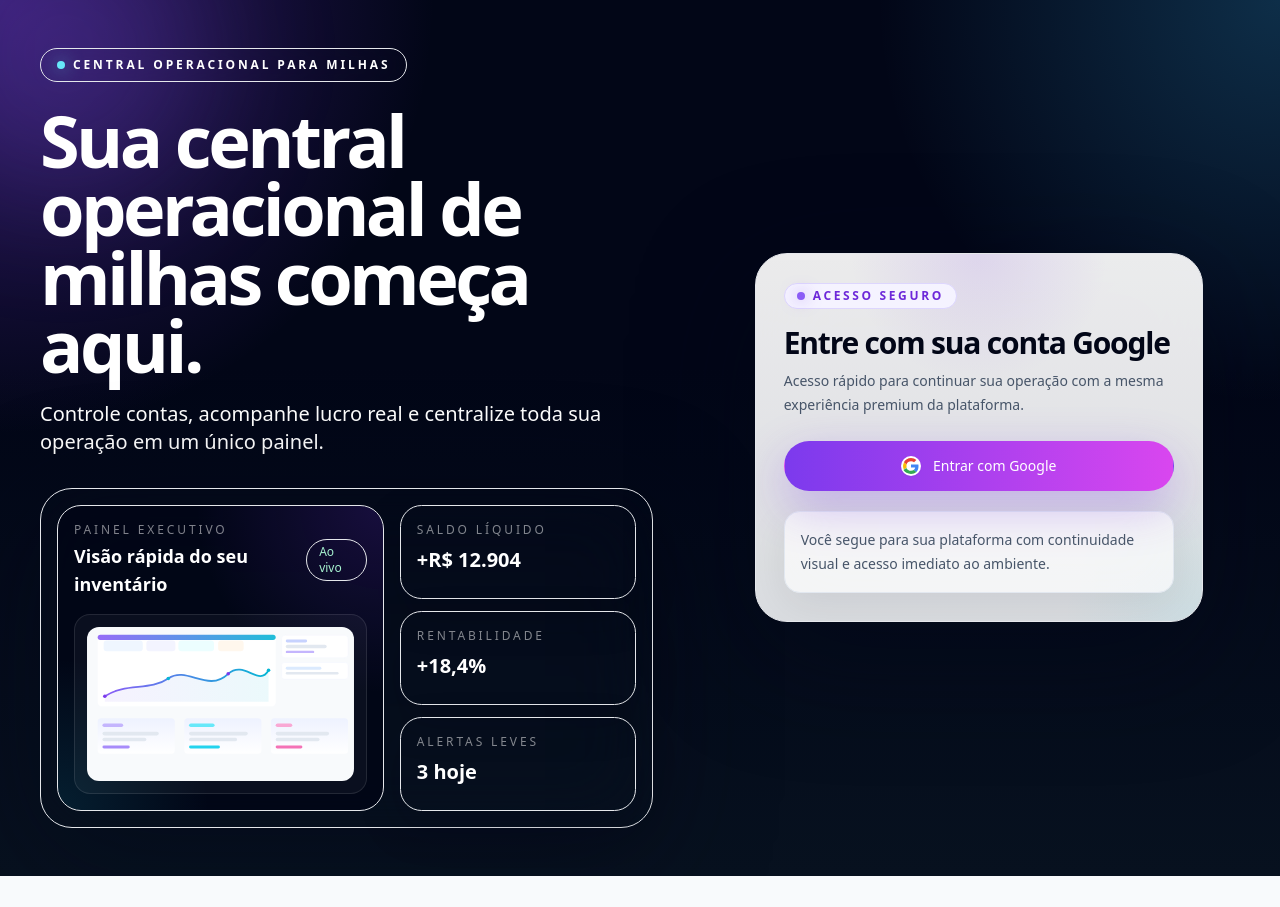
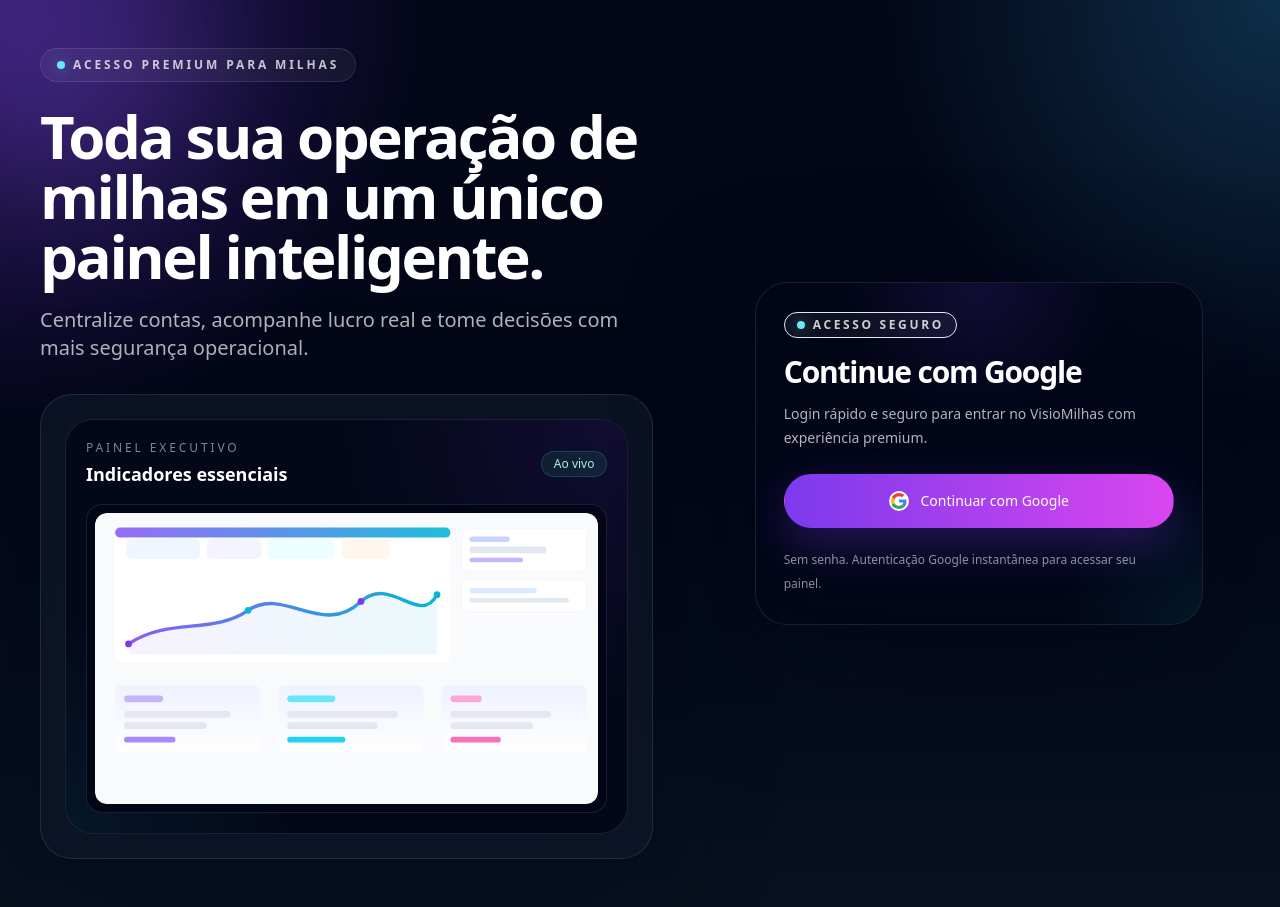
Before and after one commit to datavisio-tech/visiomilhas, a Next.js app: page /sign-in in a window 1280 px wide. Before the commit the page ends 876 px from the top, so only its background shows below. Built offline with nearby package versions, Linux system fonts and the light colour scheme.

Commit message:
refactor(auth): simplifica auth premium e melhora conversão (3.4-H)

```diff
--- a/app/sign-in/page.tsx
+++ b/app/sign-in/page.tsx
@@ -1,11 +1,5 @@
 import Image from "next/image";
 import GoogleSignInCard from "../../components/auth/google-sign-in-card.client";
-
-const previewMetrics = [
-  { label: "Saldo líquido", value: "+R$ 12.904" },
-  { label: "Rentabilidade", value: "+18,4%" },
-  { label: "Alertas leves", value: "3 hoje" },
-];
 
 type SignInPageProps = {
   searchParams?: {
@@ -24,50 +18,48 @@
 
       <div className="relative mx-auto flex min-h-[calc(100vh-4rem)] max-w-7xl flex-col gap-10 lg:grid lg:grid-cols-[1.08fr_0.92fr] lg:items-center lg:gap-16">
         <section className="order-2 flex flex-col justify-center lg:order-1">
-          <div className="inline-flex w-fit items-center gap-2 rounded-full border border-white/12 bg-white/6 px-4 py-2 text-xs font-semibold uppercase tracking-[0.24em] text-white/88 backdrop-blur-xl">
-            <span className="h-2 w-2 rounded-full bg-cyan-300 shadow-[0_0_18px_rgba(103,232,249,0.8)]" />
-            Central operacional para milhas
+          <div className="inline-flex w-fit items-center gap-2 rounded-full border border-white/10 bg-white/5 px-4 py-2 text-xs font-semibold uppercase tracking-[0.24em] text-white/75 backdrop-blur-xl">
+            <span className="h-2 w-2 rounded-full bg-cyan-300 shadow-[0_0_16px_rgba(103,232,249,0.55)]" />
+            Acesso premium para milhas
           </div>
 
-          <h1 className="mt-6 max-w-3xl text-4xl font-semibold tracking-[-0.05em] text-white sm:text-5xl lg:text-7xl lg:leading-[0.95]">
-            Sua central operacional de milhas começa aqui.
+          <h1 className="mt-6 max-w-3xl text-4xl font-semibold tracking-[-0.04em] text-white sm:text-5xl lg:text-6xl">
+            Toda sua operação de milhas em um único painel inteligente.
           </h1>
 
-          <p className="mt-5 max-w-2xl text-lg leading-8 text-white/78 sm:text-xl">
-            Controle contas, acompanhe lucro real e centralize toda sua operação em um único painel.
+          <p className="mt-5 max-w-2xl text-lg leading-8 text-white/70 sm:text-xl">
+            Centralize contas, acompanhe lucro real e tome decisões com mais
+            segurança operacional.
           </p>
 
-          <div className="mt-8 grid max-w-2xl gap-4 rounded-[2rem] border border-white/12 bg-white/6 p-4 shadow-[0_24px_120px_rgba(2,6,23,0.42)] backdrop-blur-2xl sm:grid-cols-[1.16fr_0.84fr]">
-            <div className="relative overflow-hidden rounded-[1.5rem] border border-white/12 bg-slate-950/90 p-4">
-              <div className="absolute inset-0 bg-[radial-gradient(circle_at_top_right,_rgba(124,58,237,0.18),_transparent_42%),radial-gradient(circle_at_bottom_left,_rgba(34,211,238,0.12),_transparent_34%)]" />
-              <div className="relative flex items-center justify-between">
+          <div className="mt-8 rounded-[2rem] border border-white/10 bg-slate-900/70 p-5 shadow-[0_32px_120px_rgba(2,6,23,0.32)] backdrop-blur-2xl sm:p-6">
+            <div className="relative overflow-hidden rounded-[1.75rem] border border-white/10 bg-slate-950/80 p-4 sm:p-5">
+              <div className="absolute inset-0 bg-[radial-gradient(circle_at_top_right,rgba(124,58,237,0.12),transparent_42%),radial-gradient(circle_at_bottom_left,rgba(34,211,238,0.08),transparent_34%)]" />
+              <div className="relative flex flex-col gap-4">
+                <div className="flex items-center justify-between">
                   <div>
-                  <div className="text-xs uppercase tracking-[0.24em] text-white/50">Painel executivo</div>
-                  <div className="mt-1 text-lg font-semibold text-white">Visão rápida do seu inventário</div>
+                    <div className="text-xs uppercase tracking-[0.24em] text-white/50">
+                      Painel executivo
                     </div>
-                <div className="rounded-full border border-emerald-400/24 bg-emerald-400/12 px-3 py-1 text-xs text-emerald-200">
+                    <div className="mt-1 text-lg font-semibold text-white">
+                      Indicadores essenciais
+                    </div>
+                  </div>
+                  <div className="rounded-full border border-emerald-400/20 bg-emerald-400/10 px-3 py-1 text-xs text-emerald-200">
                     Ao vivo
                   </div>
                 </div>
 
-              <div className="relative mt-4 overflow-hidden rounded-2xl border border-white/10 bg-white/[0.04] p-3">
+                <div className="relative overflow-hidden rounded-2xl border border-white/10 bg-slate-950/90 p-2">
                   <Image
                     src="/assets/mock-dashboard-rich.svg"
-                  alt="Prévia do painel VisioMilhas"
+                    alt="Prévia compacta do painel VisioMilhas"
                     width={720}
                     height={420}
                     className="h-auto w-full rounded-xl object-cover"
                   />
                 </div>
               </div>
-
-            <div className="grid gap-3 sm:grid-rows-3">
-              {previewMetrics.map((metric) => (
-                <div key={metric.label} className="rounded-[1.35rem] border border-white/12 bg-slate-950/88 p-4 shadow-[0_16px_40px_rgba(2,6,23,0.22)]">
-                  <div className="text-xs uppercase tracking-[0.24em] text-white/50">{metric.label}</div>
-                  <div className="mt-2 text-xl font-semibold text-white">{metric.value}</div>
-                </div>
-              ))}
             </div>
           </div>
         </section>
--- a/components/auth/google-sign-in-card.client.tsx
+++ b/components/auth/google-sign-in-card.client.tsx
@@ -7,7 +7,9 @@
   callbackUrl: string;
 };
 
-export default function GoogleSignInCard({ callbackUrl }: GoogleSignInCardProps) {
+export default function GoogleSignInCard({
+  callbackUrl,
+}: GoogleSignInCardProps) {
   const [loading, setLoading] = useState(false);
   const [error, setError] = useState<string | null>(null);
 
@@ -29,18 +31,25 @@
       });
 
       const responseText = await response.text();
-      let data: { url?: string; message?: string; error?: string } | null = null;
+      let data: { url?: string; message?: string; error?: string } | null =
+        null;
 
       if (responseText.trim()) {
         try {
-          data = JSON.parse(responseText) as { url?: string; message?: string; error?: string };
+          data = JSON.parse(responseText) as {
+            url?: string;
+            message?: string;
+            error?: string;
+          };
         } catch {
           data = { error: responseText };
         }
       }
 
       if (!response.ok) {
-        throw new Error(data?.message ?? data?.error ?? "Falha ao iniciar login com Google");
+        throw new Error(
+          data?.message ?? data?.error ?? "Falha ao iniciar login com Google",
+        );
       }
 
       if (!data?.url) {
@@ -49,61 +58,85 @@
 
       window.location.assign(data.url);
     } catch (signInError) {
-      setError(signInError instanceof Error ? signInError.message : "Falha ao iniciar login com Google");
+      setError(
+        signInError instanceof Error
+          ? signInError.message
+          : "Falha ao iniciar login com Google",
+      );
     } finally {
       setLoading(false);
     }
   }
 
   return (
-    <div className="relative mx-auto w-full max-w-[28rem] overflow-hidden rounded-[2rem] border border-white/12 bg-[linear-gradient(180deg,rgba(255,255,255,0.92),rgba(248,250,252,0.88))] p-6 text-slate-950 shadow-[0_32px_120px_rgba(2,6,23,0.48)] backdrop-blur-2xl sm:p-7">
-      <div className="absolute inset-0 bg-[radial-gradient(circle_at_top,_rgba(124,58,237,0.12),_transparent_30%),radial-gradient(circle_at_bottom_right,_rgba(34,211,238,0.08),_transparent_24%)]" />
+    <div className="relative mx-auto w-full max-w-[28rem] overflow-hidden rounded-[2rem] border border-white/10 bg-slate-950/75 p-6 text-white shadow-[0_32px_120px_rgba(2,6,23,0.58)] backdrop-blur-2xl sm:p-7">
+      <div className="absolute inset-0 bg-[radial-gradient(circle_at_top,rgba(124,58,237,0.14),transparent_34%),radial-gradient(circle_at_bottom_right,rgba(34,211,238,0.08),transparent_26%)]" />
       <div className="relative">
-        <div className="inline-flex items-center gap-2 rounded-full border border-violet-200 bg-violet-50 px-3 py-1 text-xs font-semibold uppercase tracking-[0.22em] text-violet-700">
-          <span className="h-2 w-2 rounded-full bg-violet-500 shadow-[0_0_16px_rgba(124,58,237,0.6)]" />
+        <div className="inline-flex items-center gap-2 rounded-full border border-white/12 bg-white/5 px-3 py-1 text-xs font-semibold uppercase tracking-[0.22em] text-white/80 backdrop-blur-xl">
+          <span className="h-2 w-2 rounded-full bg-cyan-300 shadow-[0_0_16px_rgba(103,232,249,0.65)]" />
           Acesso seguro
         </div>
-        <h2 className="mt-4 text-2xl font-semibold tracking-[-0.04em] text-slate-950 sm:text-3xl">Entre com sua conta Google</h2>
-        <p className="mt-2 text-sm leading-6 text-slate-600">
-          Acesso rápido para continuar sua operação com a mesma experiência premium da plataforma.
+        <h2 className="mt-4 text-3xl font-semibold tracking-[-0.04em] text-white">
+          Continue com Google
+        </h2>
+        <p className="mt-3 text-sm leading-6 text-white/70">
+          Login rápido e seguro para entrar no VisioMilhas com experiência
+          premium.
         </p>
         <div className="mt-6">
           <ShadcnButton
+            type="button"
             variant="primary"
-            className="group flex w-full items-center gap-3 px-5 py-3.5 text-base shadow-[0_16px_48px_rgba(124,58,237,0.32)]"
+            className="group flex w-full items-center justify-center gap-3 px-5 py-4 text-base shadow-[0_16px_48px_rgba(124,58,237,0.32)]"
             onClick={handleGoogleSignIn}
             disabled={loading}
           >
             {loading ? (
               <span className="inline-flex items-center gap-3">
                 <span className="h-4 w-4 animate-spin rounded-full border-2 border-white/40 border-t-white" />
-                Entrando...
+                Continuando...
               </span>
             ) : (
               <span className="inline-flex items-center gap-3">
                 <span className="inline-flex h-5 w-5 items-center justify-center rounded-full bg-white shadow-sm">
-                  <svg viewBox="0 0 48 48" className="h-4 w-4" aria-hidden="true">
-                    <path fill="#EA4335" d="M24 9.5c3.5 0 6.7 1.2 9.2 3.5l6.9-6.9C36 2.7 30.5 0 24 0 14.6 0 6.5 5.3 2.5 13l8 6.2C12.6 13 17.9 9.5 24 9.5z" />
-                    <path fill="#4285F4" d="M46.5 24.5c0-1.6-.1-3.2-.4-4.7H24v9h12.7c-.6 3.1-2.4 5.7-5 7.5l7.8 6.1c4.5-4.1 7-10.2 7-17.9z" />
-                    <path fill="#FBBC05" d="M11.2 28.2A14.5 14.5 0 0 1 10.4 24c0-1.4.2-2.8.6-4.2l-8-6.2A24 24 0 0 0 0 24c0 3.8.9 7.5 2.5 10.7l8.7-6.5z" />
-                    <path fill="#34A853" d="M24 48c6.5 0 12-2.1 16-5.8l-7.8-6.1c-2.2 1.5-5 2.4-8.2 2.4-6.1 0-11.4-3.5-14-8.7l-8.7 6.5C5.2 42.5 13.7 48 24 48z" />
+                  <svg
+                    viewBox="0 0 48 48"
+                    className="h-4 w-4"
+                    aria-hidden="true"
+                  >
+                    <path
+                      fill="#EA4335"
+                      d="M24 9.5c3.5 0 6.7 1.2 9.2 3.5l6.9-6.9C36 2.7 30.5 0 24 0 14.6 0 6.5 5.3 2.5 13l8 6.2C12.6 13 17.9 9.5 24 9.5z"
+                    />
+                    <path
+                      fill="#4285F4"
+                      d="M46.5 24.5c0-1.6-.1-3.2-.4-4.7H24v9h12.7c-.6 3.1-2.4 5.7-5 7.5l7.8 6.1c4.5-4.1 7-10.2 7-17.9z"
+                    />
+                    <path
+                      fill="#FBBC05"
+                      d="M11.2 28.2A14.5 14.5 0 0 1 10.4 24c0-1.4.2-2.8.6-4.2l-8-6.2A24 24 0 0 0 0 24c0 3.8.9 7.5 2.5 10.7l8.7-6.5z"
+                    />
+                    <path
+                      fill="#34A853"
+                      d="M24 48c6.5 0 12-2.1 16-5.8l-7.8-6.1c-2.2 1.5-5 2.4-8.2 2.4-6.1 0-11.4-3.5-14-8.7l-8.7 6.5C5.2 42.5 13.7 48 24 48z"
+                    />
                   </svg>
                 </span>
-                Entrar com Google
+                Continuar com Google
               </span>
             )}
           </ShadcnButton>
         </div>
 
         {error ? (
-          <div className="mt-4 rounded-2xl border border-rose-200 bg-rose-50 px-4 py-3 text-sm text-rose-700 shadow-sm">
+          <div className="mt-4 rounded-2xl border border-rose-400/20 bg-rose-500/10 px-4 py-3 text-sm text-rose-100 shadow-sm">
             {error}
           </div>
         ) : null}
 
-        <div className="mt-5 rounded-2xl border border-slate-200 bg-white/70 p-4 text-sm leading-6 text-slate-600 shadow-[0_12px_40px_rgba(2,6,23,0.08)]">
-          Você segue para sua plataforma com continuidade visual e acesso imediato ao ambiente.
-        </div>
+        <p className="mt-5 text-xs leading-6 text-white/55">
+          Sem senha. Autenticação Google instantânea para acessar seu painel.
+        </p>
       </div>
     </div>
   );
```
Lines whose indentation alone changed are shown as unchanged.
